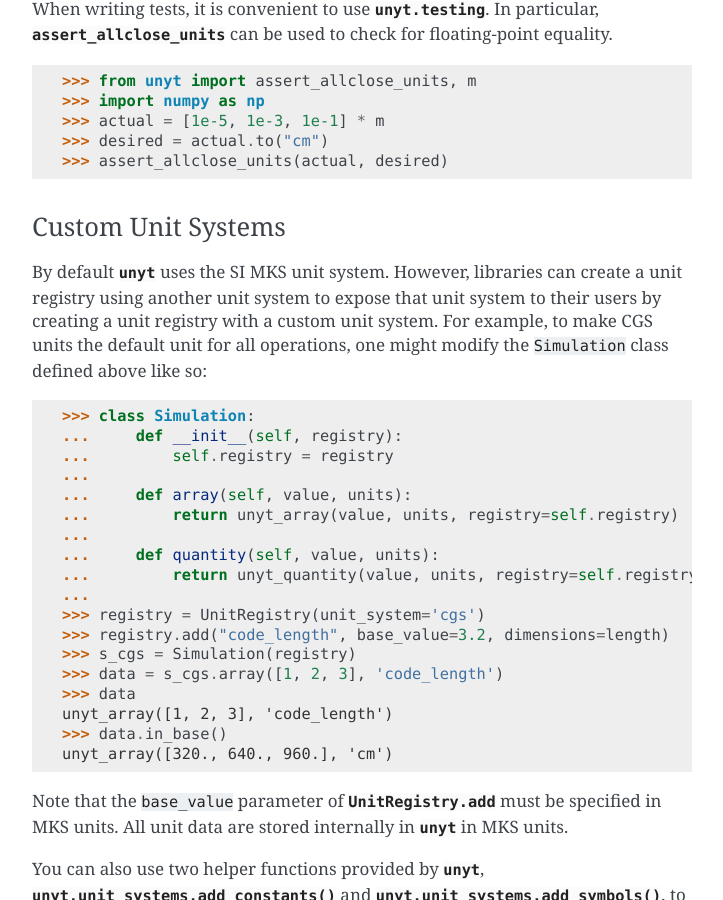
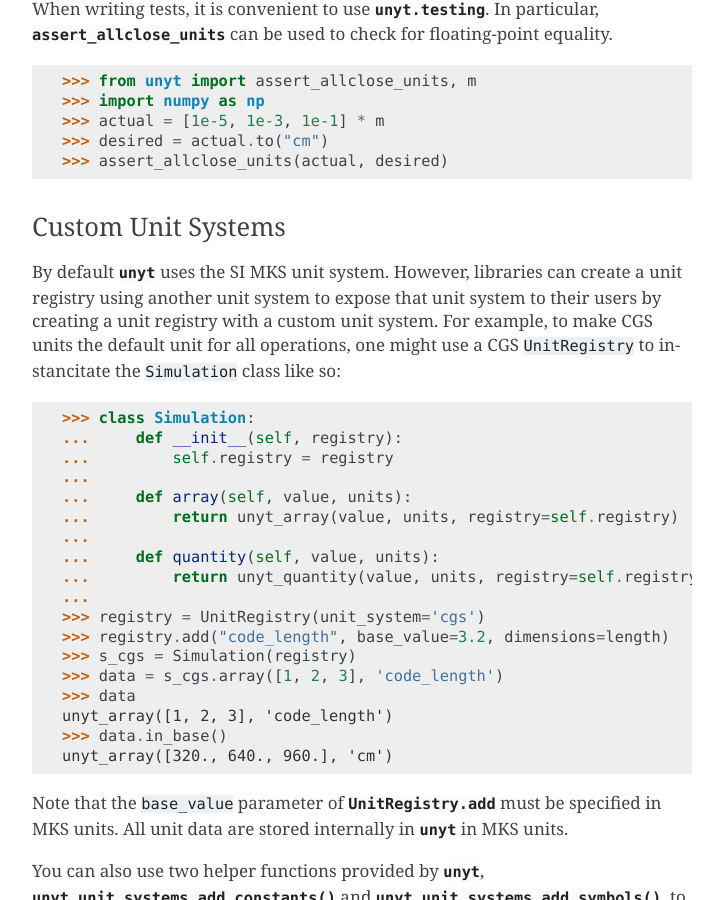
Before and after one commit to yt-project/unyt, a Sphinx documentation site: the page built from docs/usage.rst, in a window 1280 px wide and 900 px high, scrolled down 23012 px. Shown: the whole window, without its empty margins (388-1111 px from the left). Built offline with Sphinx 7.4.7, drawn with Linux system fonts in a browser that asks for light colours; pages that are not in the unit, such as notebooks, are missing from menus; the version number could not be read and is left out.

Commit message:
DOC: rephrase confusing sentence (class isn't being modified)

```diff
--- a/docs/usage.rst
+++ b/docs/usage.rst
@@ -1074,8 +1074,8 @@
 By default :mod:`unyt` uses the SI MKS unit system. However, libraries can
 create a unit registry using another unit system to expose that unit system to
 their users by creating a unit registry with a custom unit system. For example,
-to make CGS units the default unit for all operations, one might modify the
-``Simulation`` class defined above like so::
+to make CGS units the default unit for all operations, one might use a CGS
+``UnitRegistry`` to instancitate the ``Simulation`` class like so::
 
   >>> class Simulation:
   ...     def __init__(self, registry):
```
